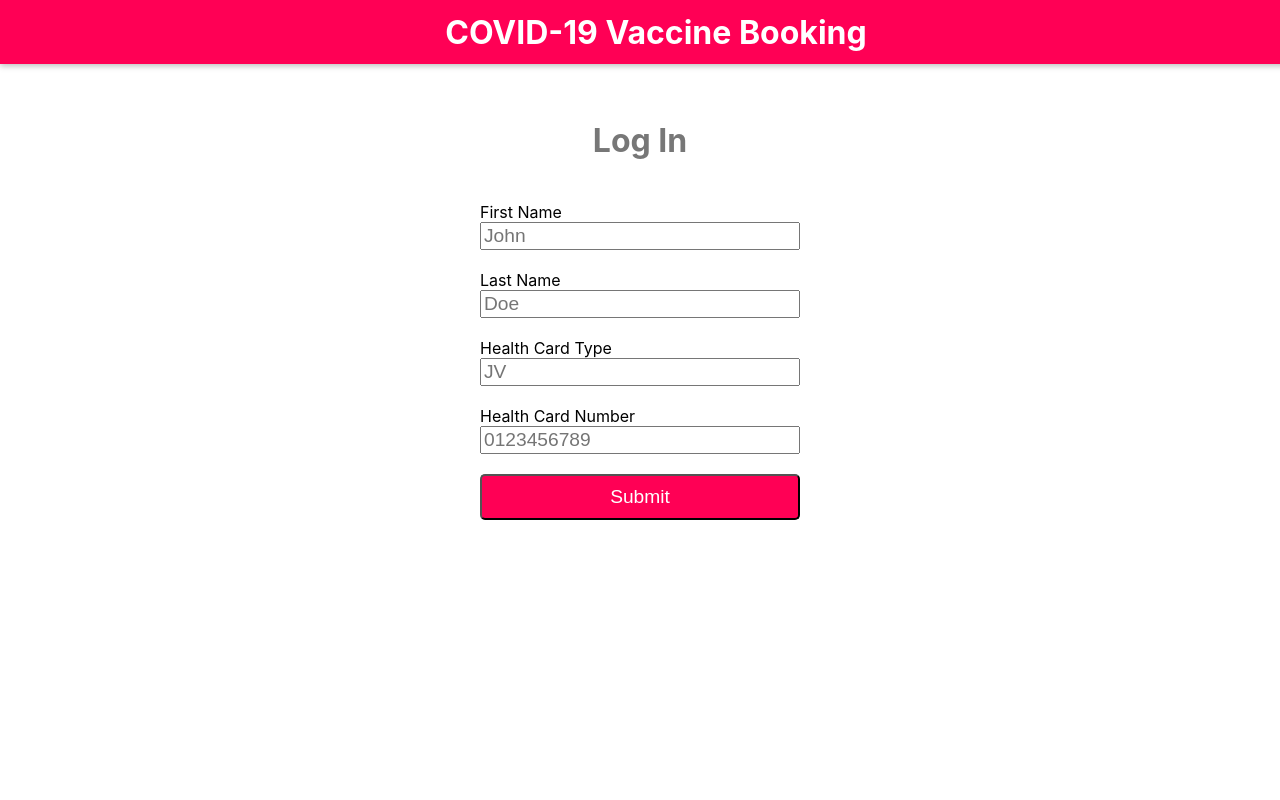
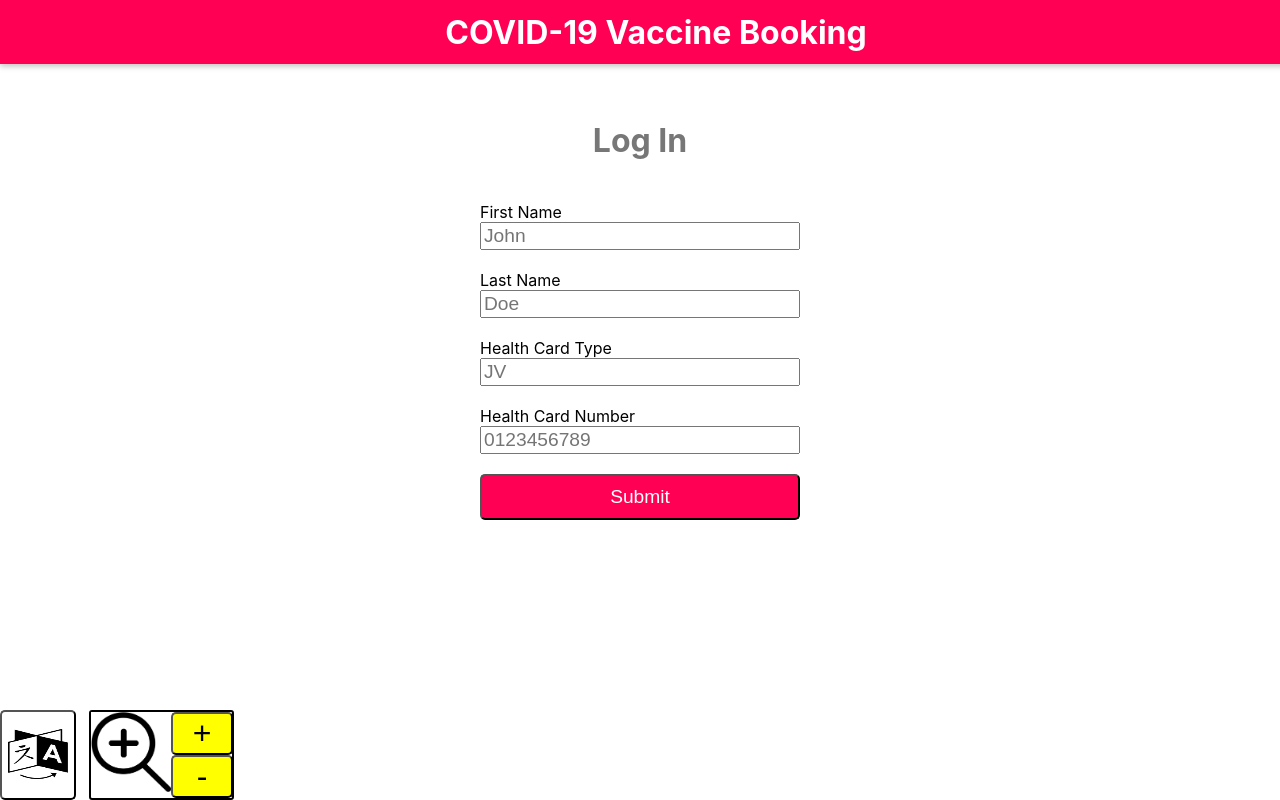
Before and after one commit to willu98/EECS3641-A4, a React (Create React App) app: page / in a window 1280 px wide. Built offline with nearby package versions, Linux system fonts and the light colour scheme.

Commit message:
fixed some minor bugs, added language change btn and zoom btn

```diff
--- a/src/App.js
+++ b/src/App.js
@@ -12,6 +12,7 @@ import Appointments from './pages/Appointments';
 import TimeBooking from './pages/TimeBooking';
 import Vaccines from './pages/Vaccines';
 import MainHeader from './global/MainHeader';
+import Footer from './global/Footer';
 import Confirm from './pages/Confirm';
 import { AppointmentContext } from './global/Appointment-Context';
 
@@ -60,6 +61,7 @@ const App = () => {
       <Router>
         <MainHeader />
         <main>{routes}</main>
+        <Footer/>
       </Router>
     </AppointmentContext.Provider>
   );
--- /dev/null
+++ b/src/global/Footer.css
@@ -0,0 +1,32 @@
+.footer {
+    position: absolute;
+    display:flex;
+    bottom: 0;
+    width: 100%;
+}
+
+.buttonlang{
+    left: 0;
+    background:white;
+    color:white;
+    border-radius:5px;
+}
+
+.zoomdiv{
+    margin-left: 1%;
+    right:0px;
+    display:flex;
+    border-radius: 3px;
+    border: 2px solid black;
+}
+
+.buttonDiv{
+    flex-direction: column;
+}
+.buttonChange{
+    margin-left: 1%;
+    background:yellow;
+    border-radius:5px;
+    font-size: 2em;
+    width:100%;
+}
--- /dev/null
+++ b/src/global/Footer.js
@@ -0,0 +1,23 @@
+import React from 'react';
+import './Footer.css';
+import langChange from '../images/lang.jpg';
+import zoom from '../images/zoom.png';
+
+const Footer = props => {
+  return (
+    <footer className="footer">
+        <button className="buttonlang">
+            <img src={langChange} alt="lang change" width="60" height="50"/>
+        </button>
+        <div className="zoomdiv">
+            <img src={zoom} alt="zoom change" width="80" height="80"/>
+            <div className="buttonDiv">
+                <button className="buttonChange">+</button>
+                <button className="buttonChange">-</button>
+            </div>
+        </div>
+    </footer>
+    );
+};
+
+export default Footer;
--- a/src/pages/Confirm.js
+++ b/src/pages/Confirm.js
@@ -19,7 +19,7 @@ const RequiredInfo = () => {
       }
       <button type="submit" className="button" onClick={() => {
         if (confirmed) {
-          history.push(`/`);
+          history.push(`/appointments/${appointment.uID}`);
         }
         setConfirmed(true);
       }}>
--- a/src/pages/Location.js
+++ b/src/pages/Location.js
@@ -34,14 +34,16 @@ const Location = () => {
                 }}
                 validationSchema={Yup.object({
                     postalCode: Yup.string()
-                        .matches(/[a-z][0-9][a-z][0-9][a-z][0-9]/, 'Please Enter a valid postal code')
-                        .required('required').lowercase(),
+                        .lowercase()
+                        .trim()
+                        .matches(/[a-z][0-9][a-z][0-9][a-z][0-9]|[a-z][0-9][a-z]\s[0-9][a-z][0-9]/, 'Please enter a valid postal code')
+                        .required('required'),
                 })}
             >
                 {props => (
                     <Form className="location-form">
                         <h1 className="location-h1">Select Location</h1>
-                        <CustomInput className="postalcode-style" label="Postal Code:" name="postalCode" type="text" placeholder="L1H2H3" length="6" />
+                        <CustomInput className="postalcode-style" label="Postal Code:" name="postalCode" type="text" placeholder="L1H2H3" length="7" />
                         <button className="location-button">
                             {'Search'}
                         </button>
--- a/src/pages/Login.js
+++ b/src/pages/Login.js
@@ -27,7 +27,8 @@ const Login = () => {
           .matches(/^[a-zA-Z]+$/, 'English characters only')
           .required('required'),
         versionCode: Yup.string()
-          .matches(/[A-Z][A-Z]/, 'Must be only 2 characters long and only letters')
+          .lowercase()
+          .matches(/[a-z][a-z]/, 'Must be only 2 characters long and only letters')
           .required('required'),
         ohipNum: Yup.string()
           .matches(/^[0-9]{10}$/, 'Must be 10 digits')
--- a/src/pages/Vaccines.css
+++ b/src/pages/Vaccines.css
@@ -11,10 +11,10 @@
     margin: 100px auto;
 }
 
-/* .vaccines-center{
+.vaccines-center{
     display: flex;
     justify-content: center;
-} */
+}
 
 .button {
     display: flex;
```
Also changed, not shown: src/images/lang.jpg (added), src/images/zoom.png (added).
